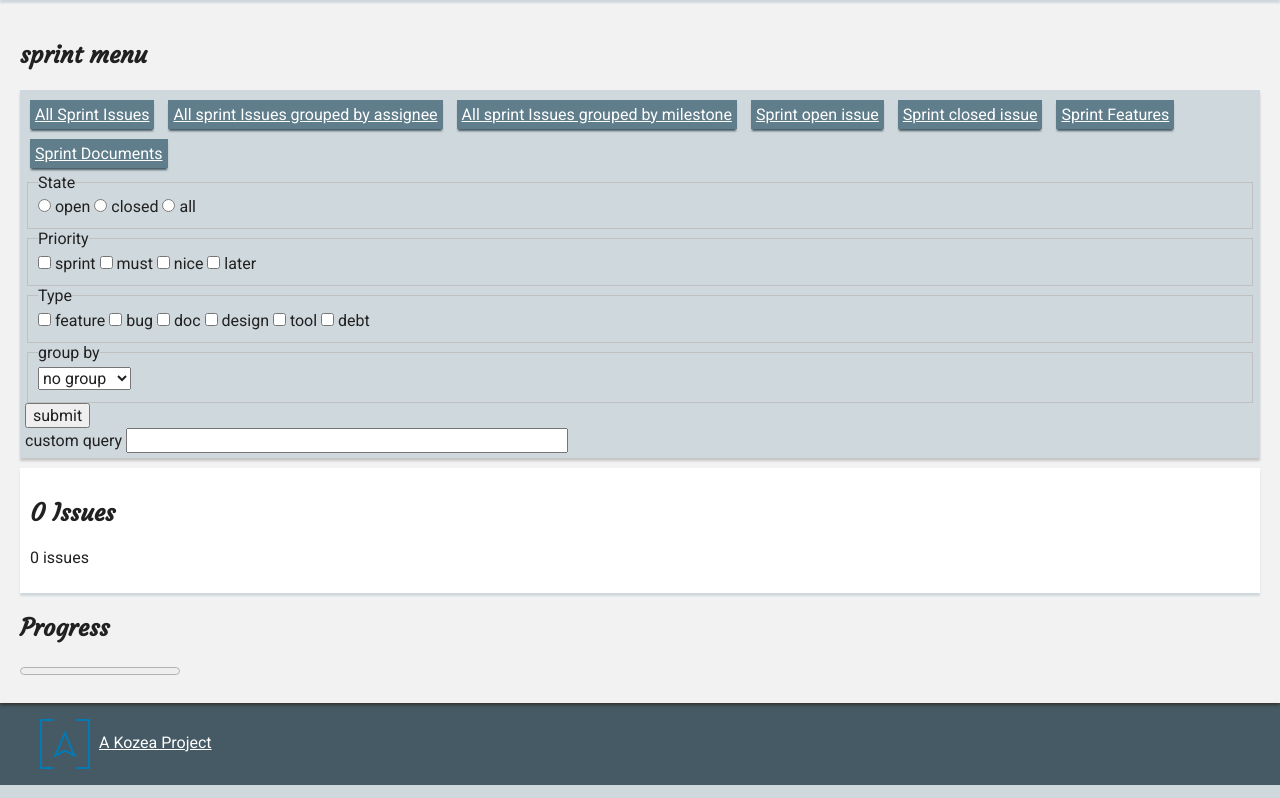
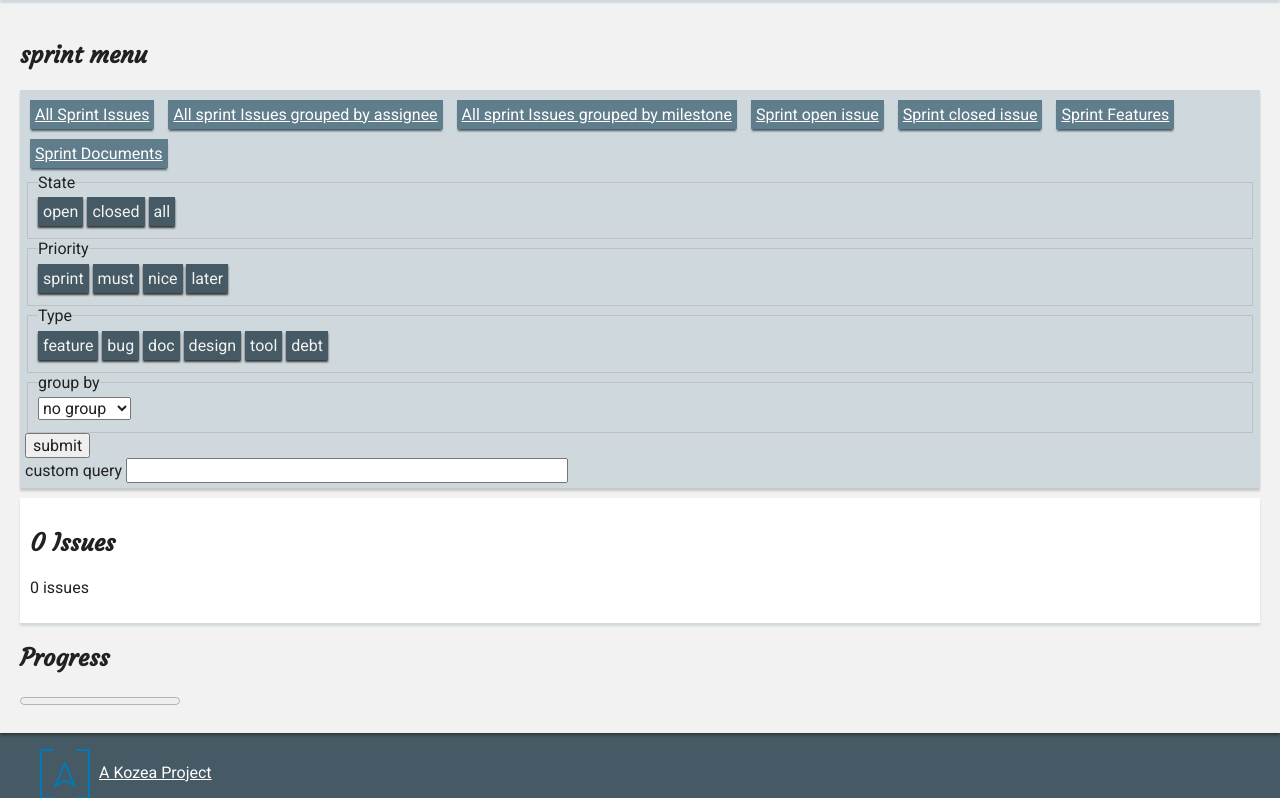
Before and after one commit to Kozea/gibolt, a Flask app: template templates/issues.jinja2 in a window 1280 px wide. Shown: the part 213-1011 px from the top of the page. Run offline with Flask 2, Linux system fonts and the light colour scheme; the template is opened without the code that fills it, so the values that code supplies are empty.

Commit message:
use again input style after jm

```diff
--- a/generators/sass/colors.scss
+++ b/generators/sass/colors.scss
@@ -3,6 +3,7 @@ $primary-color: #607D8B;
 $light-primary-color: #CFD8DC;
 $text-color: #FFFFFF;
 
+$dark-accent-color: #7F6003;
 $accent-color: #FFC107;
 $primary-text-color: #212121;
 $secondary-text-color: #727272;
@@ -11,3 +12,6 @@ $divider-color: #B6B6B6;
 $white: #F2F2F2;
 $light-grey: #C8C8C8;
 $black: #333;
+
+$open-issue: #1B8B44;
+$close-issue: #8B130E;
--- a/generators/sass/main.scss
+++ b/generators/sass/main.scss
@@ -189,6 +189,43 @@ article {
   }
 }
 
+// FORMS
+
+
+nav form input {
+  &[type=checkbox], &[type=radio] {
+    display:none;
+    & + label {
+      display:inline-block;
+      background-color:$dark-primary-color;
+      color: $white;
+      padding: 5px;
+      box-shadow: 0 2px 2px $black;
+      &:hover {
+        color: $accent-color;
+        cursor: pointer;
+      }
+    }
+  }
+  &:checked {
+    & + label {
+      border: 2px inset;
+      box-shadow: 0 2px 2px $light-grey;
+      background-color:$light-primary-color;
+      color: $black;
+      &:hover {
+        color: $dark-accent-color;
+      }
+    }
+  }
+  &[type=radio]:checked + label {
+     &:hover {
+       cursor: default;
+       color: $black;
+     }
+  }
+}
+
 // OTHER
 
 .user-avatar {
@@ -202,3 +239,11 @@ article {
   border: 1px solid $primary-color;
   padding: 3px;
 }
+
+.open {
+  color: $open-issue;
+}
+
+.closed {
+  color: $close-issue;
+}
--- a/static/css/main.css
+++ b/static/css/main.css
@@ -604,6 +604,34 @@ article ul li {
   margin: 10px 0;
 }
 
+nav form input[type=checkbox], nav form input[type=radio] {
+  display: none;
+}
+nav form input[type=checkbox] + label, nav form input[type=radio] + label {
+  display: inline-block;
+  background-color: #455A64;
+  color: #F2F2F2;
+  padding: 5px;
+  box-shadow: 0 2px 2px #333;
+}
+nav form input[type=checkbox] + label:hover, nav form input[type=radio] + label:hover {
+  color: #FFC107;
+  cursor: pointer;
+}
+nav form input:checked + label {
+  border: 2px inset;
+  box-shadow: 0 2px 2px #C8C8C8;
+  background-color: #CFD8DC;
+  color: #333;
+}
+nav form input:checked + label:hover {
+  color: #7F6003;
+}
+nav form input[type=radio]:checked + label:hover {
+  cursor: default;
+  color: #333;
+}
+
 .user-avatar {
   vertical-align: middle;
   width: 50px;
@@ -616,4 +644,12 @@ article ul li {
   padding: 3px;
 }
 
+.open {
+  color: #1B8B44;
+}
+
+.closed {
+  color: #8B130E;
+}
+
 /*# sourceMappingURL=main.css.map */
--- a/static/javascript/main.js
+++ b/static/javascript/main.js
@@ -1,4 +1,4 @@
 (function() {
-  alert('hello world');
+  document.getElementById("useless-submit").hide();
 
 }).call(this);
--- a/static/style.css
+++ b/static/style.css
@@ -1,5 +1,3 @@
-@import 'bourbon';
-
 body {
   margin: 0 30px;
 }
--- a/templates/_layout.jinja2
+++ b/templates/_layout.jinja2
@@ -4,6 +4,7 @@
     <meta charset="utf-8" />
     <title>Gibolt</title>
     <link rel="stylesheet" href="{{ url_for('static', filename='css/main.css') }}" type="text/css" media="screen" />
+    <script language="javascript" src="{{ url_for('static', filename='js/main.js') }}" ></script>
   </head>
 
   <body>
--- a/templates/issues.jinja2
+++ b/templates/issues.jinja2
@@ -97,7 +97,7 @@
     <input type="hidden"  name="filter" value="all">
 
 
-    <button type="submit">submit</button>
+    <button type="submit" id="useless-submit">submit</button>
 
   </form>
   <form method="get" action={{ url_for('show_issues_query') }}>
```
Also changed, not shown: 3 other files.
